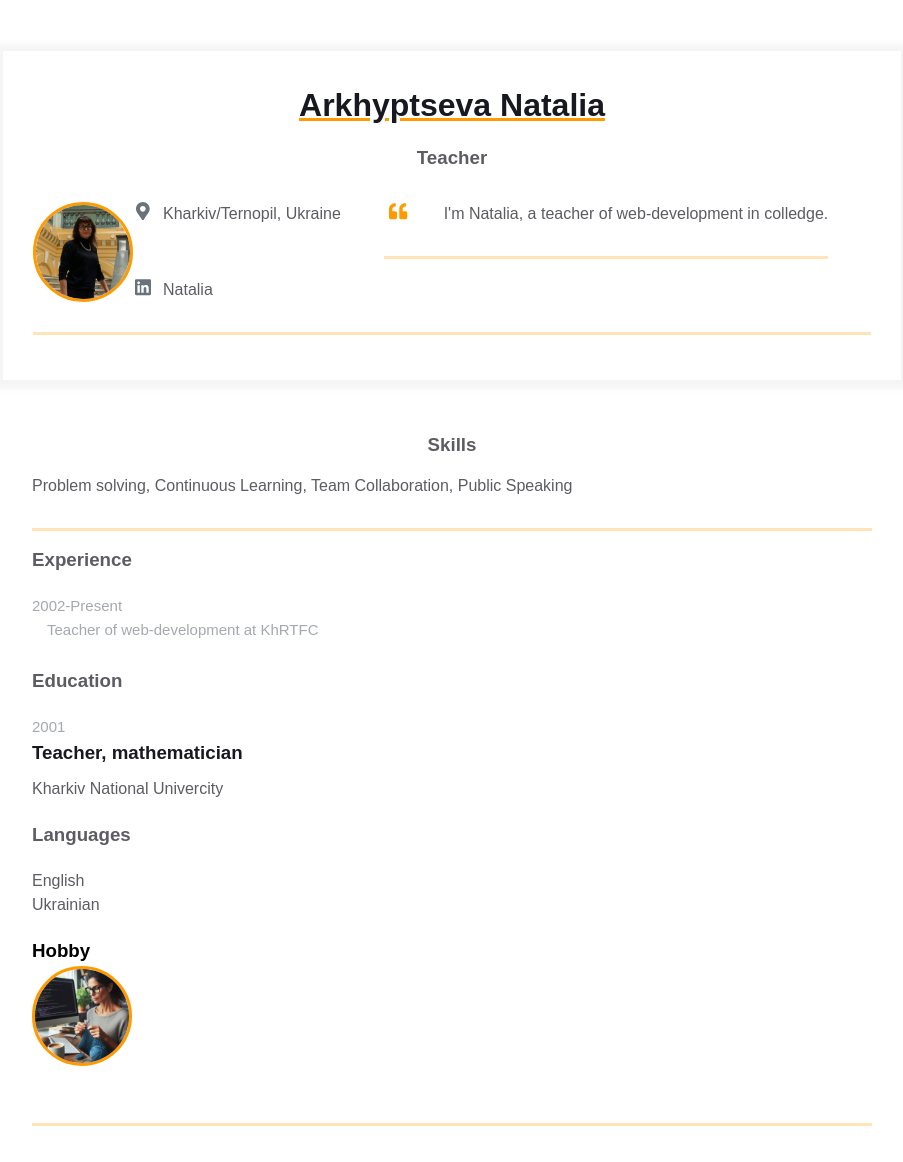
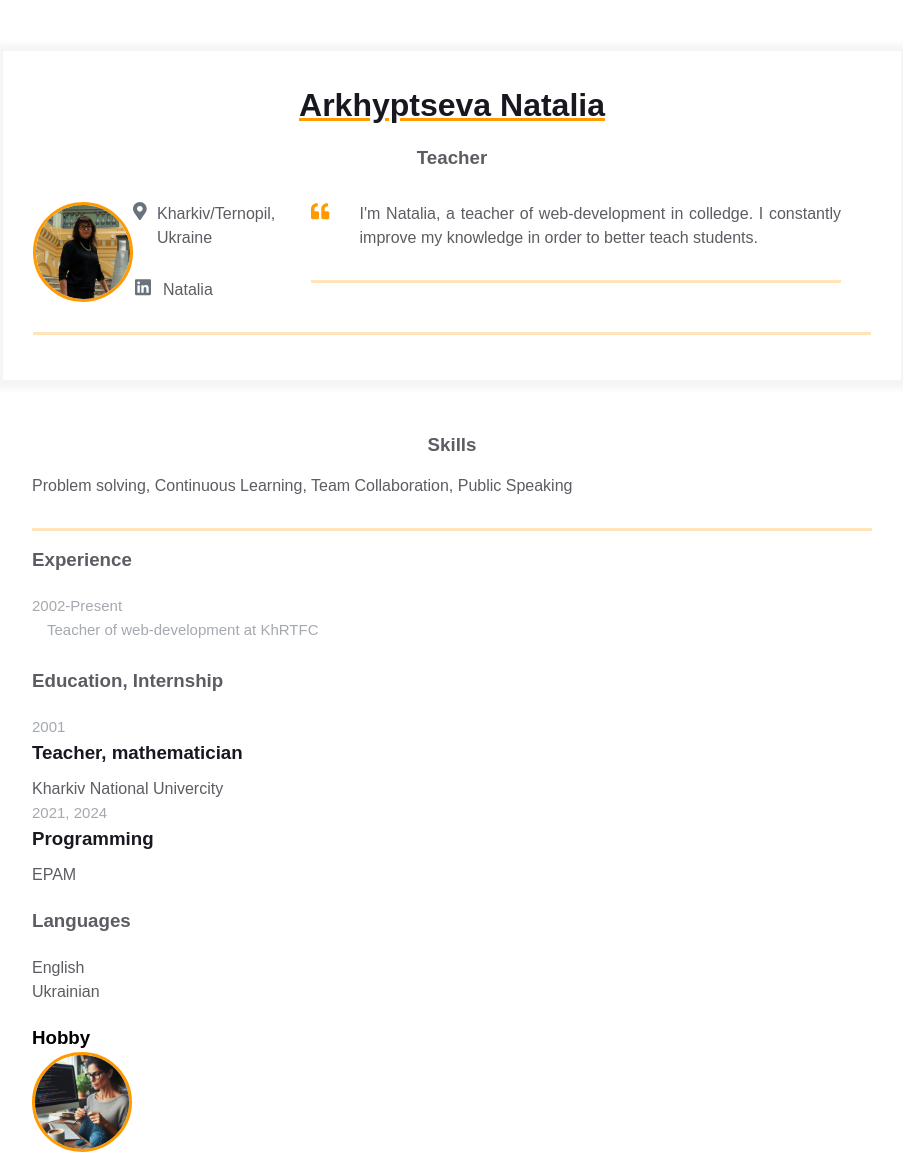
Before and after one commit to Arnat2024/homepage, a plain HTML site: page index.html in a window 1280 px wide. Shown: the top 1162 px of the page, without its empty margins (188-1091 px from the left). Before the commit the page ends 1141 px from the top, so only its background shows below. Drawn offline with Linux system fonts and the light colour scheme.

Commit message:
Add information

```diff
--- a/index.html
+++ b/index.html
@@ -4,6 +4,7 @@
     <meta charset="UTF-8" />
     <meta name="viewport" content="width=device-width, initial-scale=1" />
     <link rel="stylesheet" href="style.css" />
+
     <title>Résumé</title>
   </head>
   <body>
@@ -91,7 +92,7 @@
                   </svg>
                 </div>
                 <p class="intro_text">
-                  I'm Natalia, a teacher of web-development in colledge.
+                  I'm Natalia, a teacher of web-development in colledge. I constantly improve my knowledge in order to better teach students.
                 </p>
               </div>
             </div>
@@ -141,7 +142,7 @@
 
 <div class="additional-info fv">
     <div class="additional-info__education">
-      <h3 class="additional-info__education-header">Education</h3>
+      <h3 class="additional-info__education-header">Education, Internship</h3>
       <div class="additional-info__education-university">
         <span class="additional-info__education-university-durability"
           >2001</span
@@ -152,7 +153,16 @@
         <p class="additional-info__education-university-name">
           Kharkiv National Univercity
         </p>
-      </div>
+        <span class="additional-info__education-university-durability"
+          >2021, 2024</span
+        >
+        <h3 class="additional-info__education-university-speciality">
+          Programming
+        </h3>
+        <p class="additional-info__education-university-name">
+          EPAM
+        </p>
+        </div>
     </div>
 
     <div class="additional-info__languages">
```
